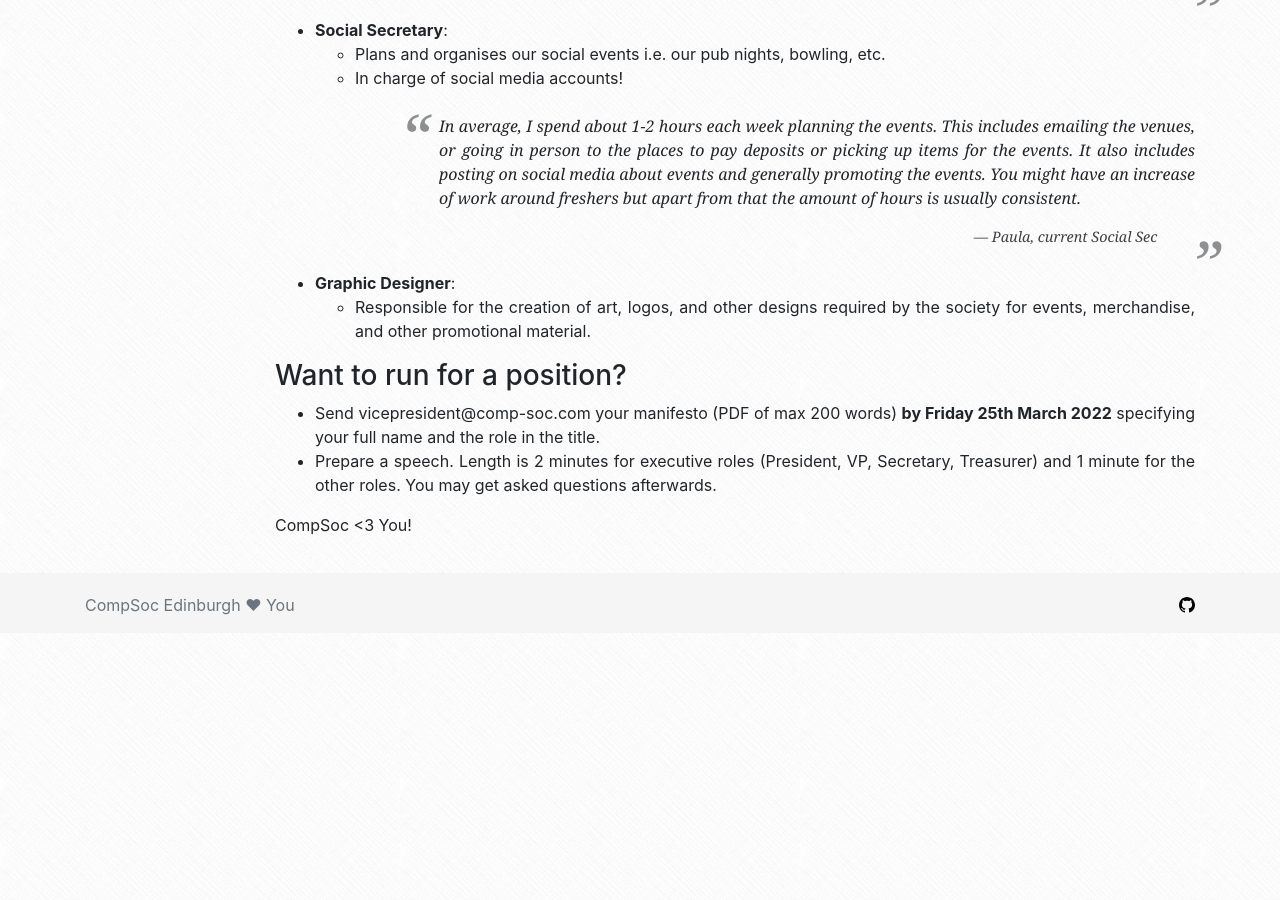
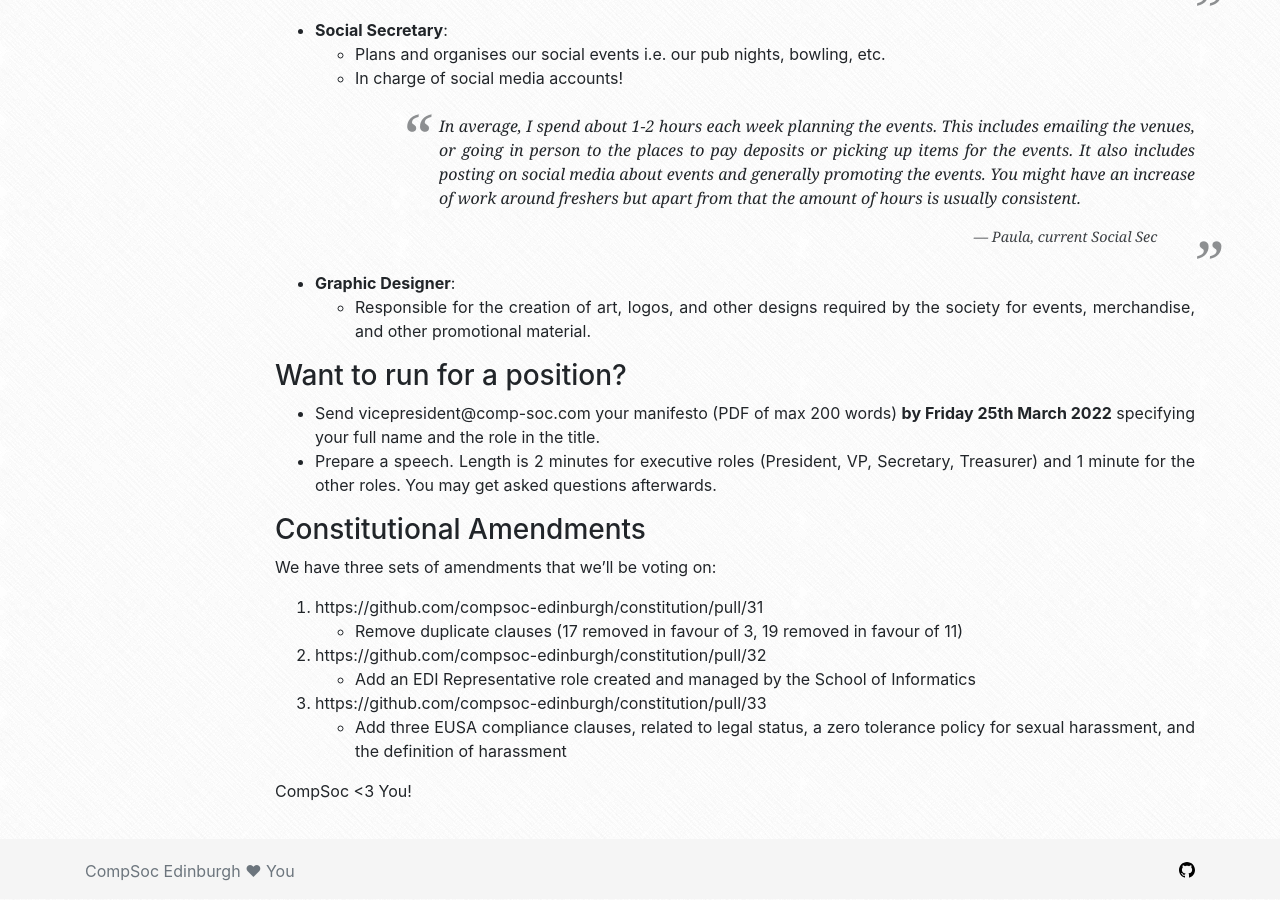
Before and after one commit to compsoc-edinburgh/website, a Jekyll site: the page built from _posts/2022-03-11-agm-2022.md, in a window 1280 px wide and 900 px high, scrolled down 1790 px. Built offline with Jekyll 4.4.1, drawn with Linux system fonts in a browser that asks for light colours; nearby versions of some CDN libraries; before the commit the page ends 2425 px from its top, so only the background shows below that; some of the changed text lies outside the part shown.

Commit message:
Add constitutional amendments & date

```diff
--- a/_posts/2022-03-11-agm-2022.md
+++ b/_posts/2022-03-11-agm-2022.md
@@ -4,7 +4,7 @@ author: yutotakano
 excerpt_separator: "<!--See More-->"
 ---
 
-In the second half of our next STMU (date/place TBD), we will be holding our <abbr title="Annual General Meeting">AGM</abbr> where we vote for our new committee and any constitutional amendments.
+In the second half of our next STMU (<time datetime="2022-03-29 18:00Z">18:00, 29th of March</time>), we will be holding our <abbr title="Annual General Meeting">AGM</abbr> where we vote for our new committee and any constitutional amendments.
 
 The positions available are: President, Vice-President, Secretary, Treasurer, Technical Secretary, Social Secretary, Graphics Designer, 2nd Year Representative, 3rd Year Representative, 4th Year Representative, Postgraduate & Old Person Representative.
 
@@ -63,4 +63,15 @@ See the following for descriptions of each position.
 - Send vicepresident@comp-soc.com your manifesto (PDF of max 200 words) **by Friday 25th March 2022** specifying your full name and the role in the title.
 - Prepare a speech. Length is 2 minutes for executive roles (President, VP, Secretary, Treasurer) and 1 minute for the other roles. You may get asked questions afterwards.
 
+### Constitutional Amendments
+
+We have three sets of amendments that we'll be voting on:
+
+1. https://github.com/compsoc-edinburgh/constitution/pull/31
+   - Remove duplicate clauses (17 removed in favour of 3, 19 removed in favour of 11)
+2. https://github.com/compsoc-edinburgh/constitution/pull/32
+   - Add an EDI Representative role created and managed by the School of Informatics
+3. https://github.com/compsoc-edinburgh/constitution/pull/33
+   - Add three EUSA compliance clauses, related to legal status, a zero tolerance policy for sexual harassment, and the definition of harassment
+
 CompSoc <3 You!
```
